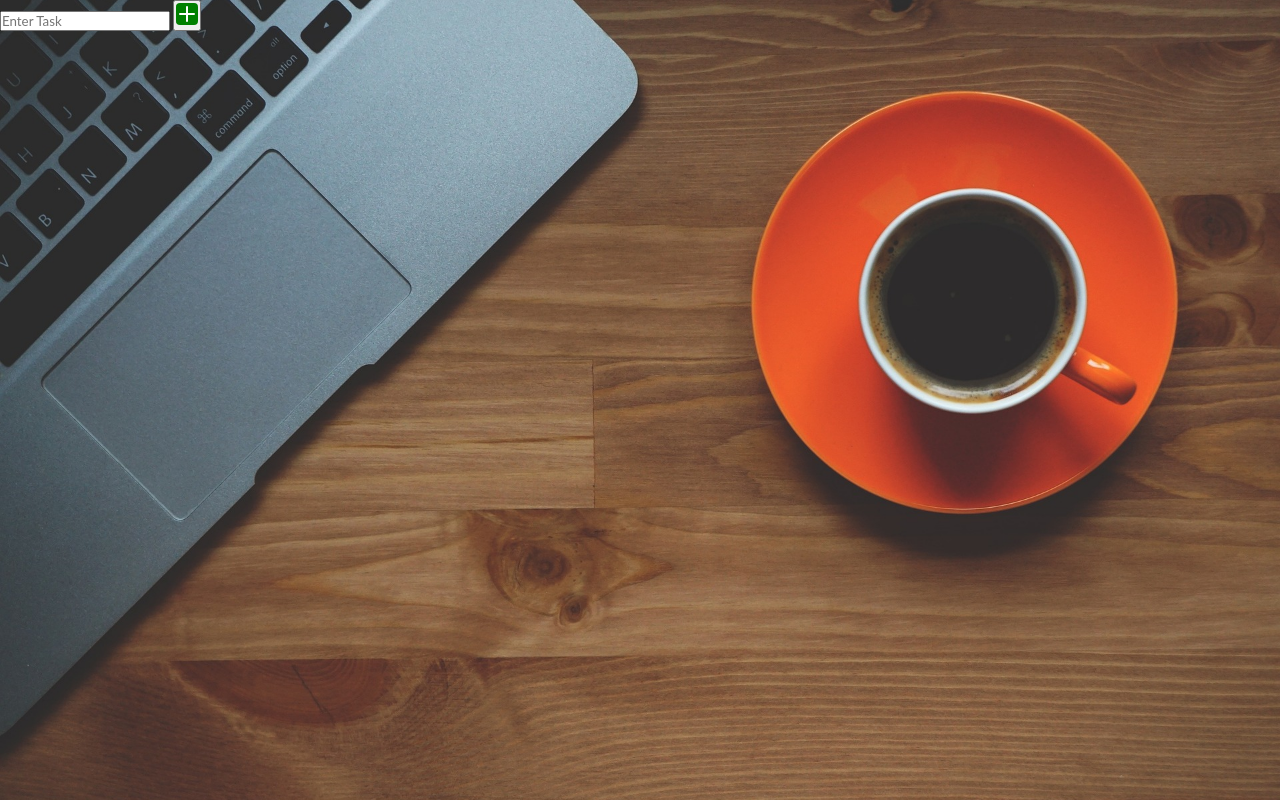
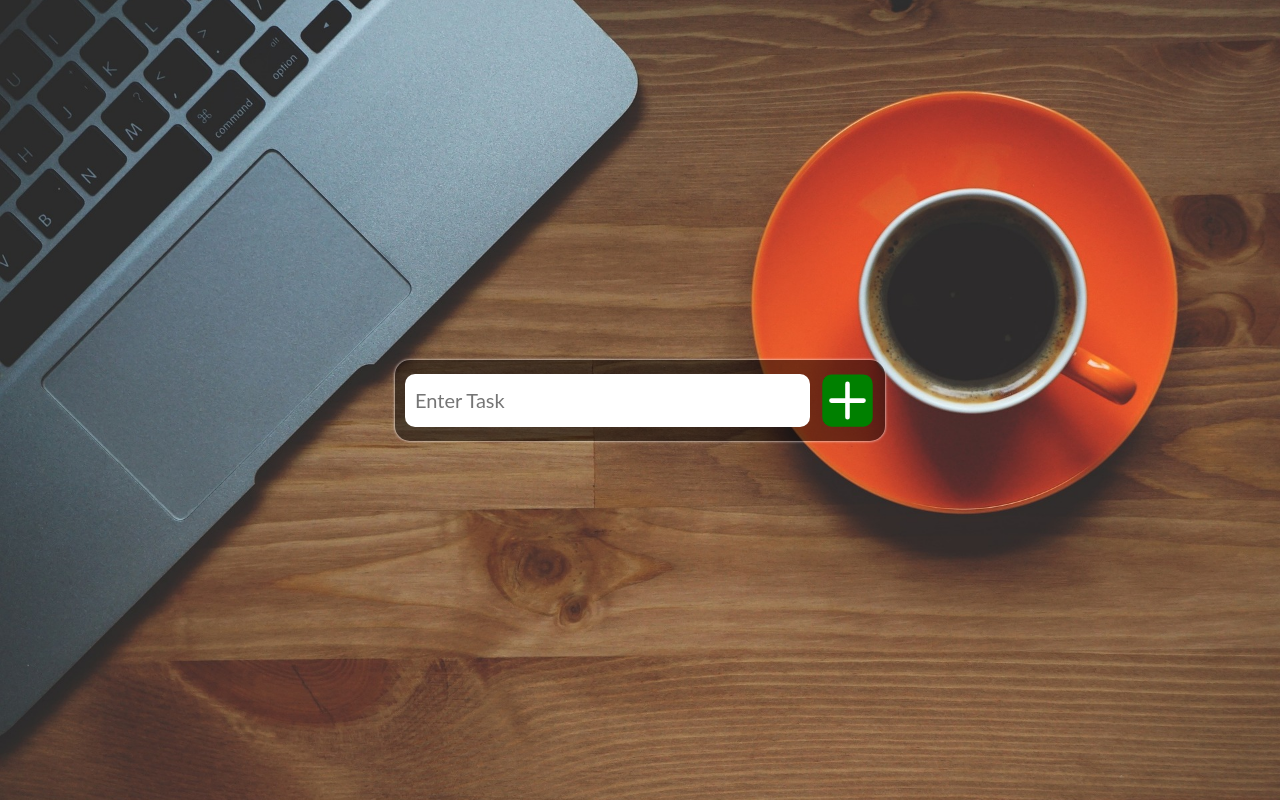
Before and after one commit to AbasBashir/ToDoList-App, a plain HTML site: page index.html in a window 1280 px wide. Drawn offline with Linux system fonts and the light colour scheme.

Commit message:
Minor change in html + added style to container, input & button

```diff
--- a/index.html
+++ b/index.html
@@ -17,9 +17,8 @@
 
             <input type="text" placeholder="Enter Task" id="input-task">
 
-            <button id="add-task">
-                <img src="images/addBtn.svg" alt="add button">
-            </button>
+            <img src="images/addBtn.svg" alt="add button" id="add-btn">
+
         </div>
 
         <div id="task-container">
--- a/style.css
+++ b/style.css
@@ -11,9 +11,40 @@ html{
 
 body{
     position: relative;
+    display: flex;
+    justify-content: center;
+    align-items: center;
     background: url(images/office.jpg);
     background-size: cover;
     background-position: center;
     background-repeat: no-repeat;
     height: 100vh;
 }
+
+#add-task-container{
+    width: 490px;
+    padding: 12px 10px;
+    background-color: rgba(0, 0, 0, 0.5);
+    border-radius: 15px;
+    box-shadow: 0 0 3px #fff;
+    display: flex;
+    align-items: center;
+}
+
+input{
+    flex: 5;
+    margin-right: 10px;
+    border-radius: 10px;
+    border-color: rgba(255, 255, 255, 0.3);
+    font-size: 2rem;
+    padding-left: 10px;
+    border: none;
+    height: 53px;
+}
+
+
+#add-btn{
+    width: 55px;
+    height: 57px;
+    cursor: pointer;
+}
```
